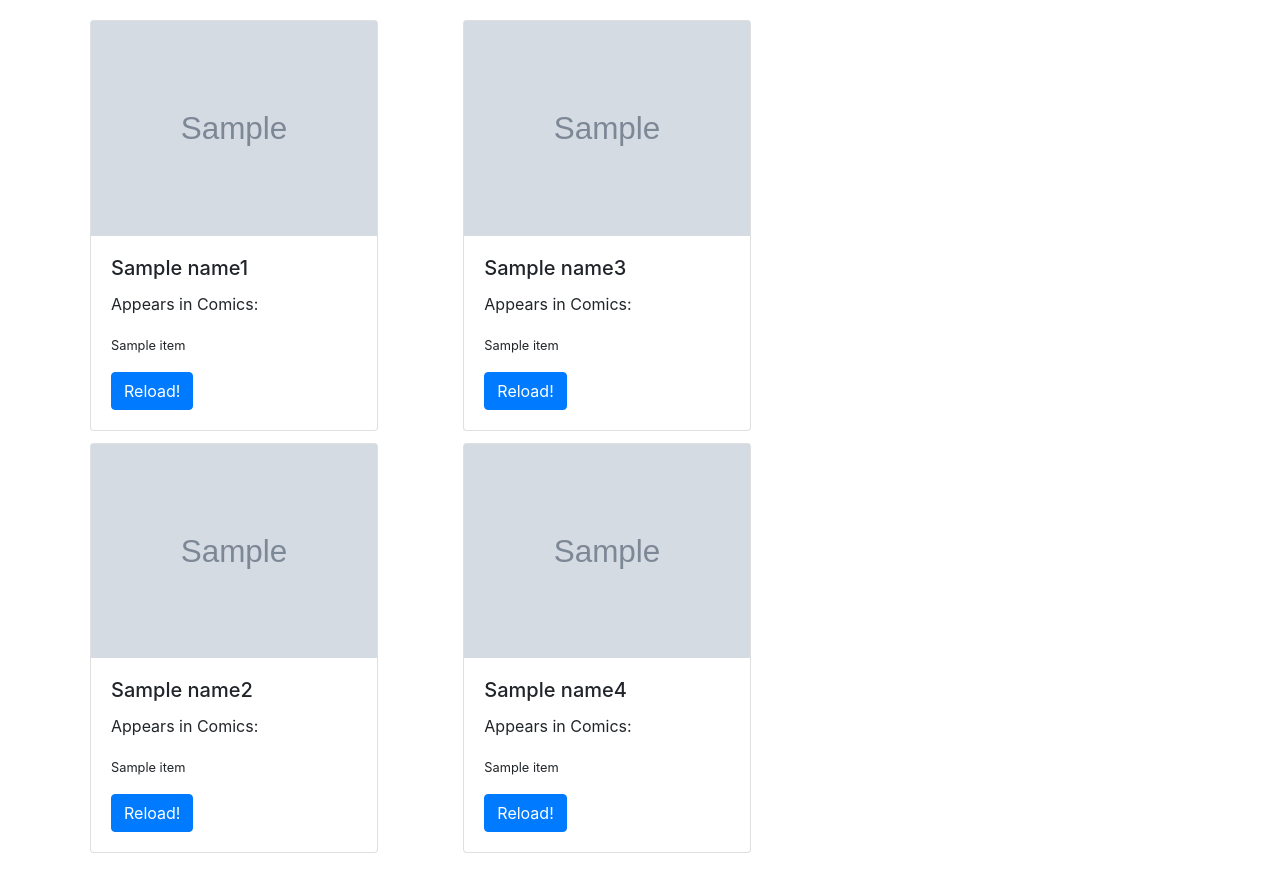
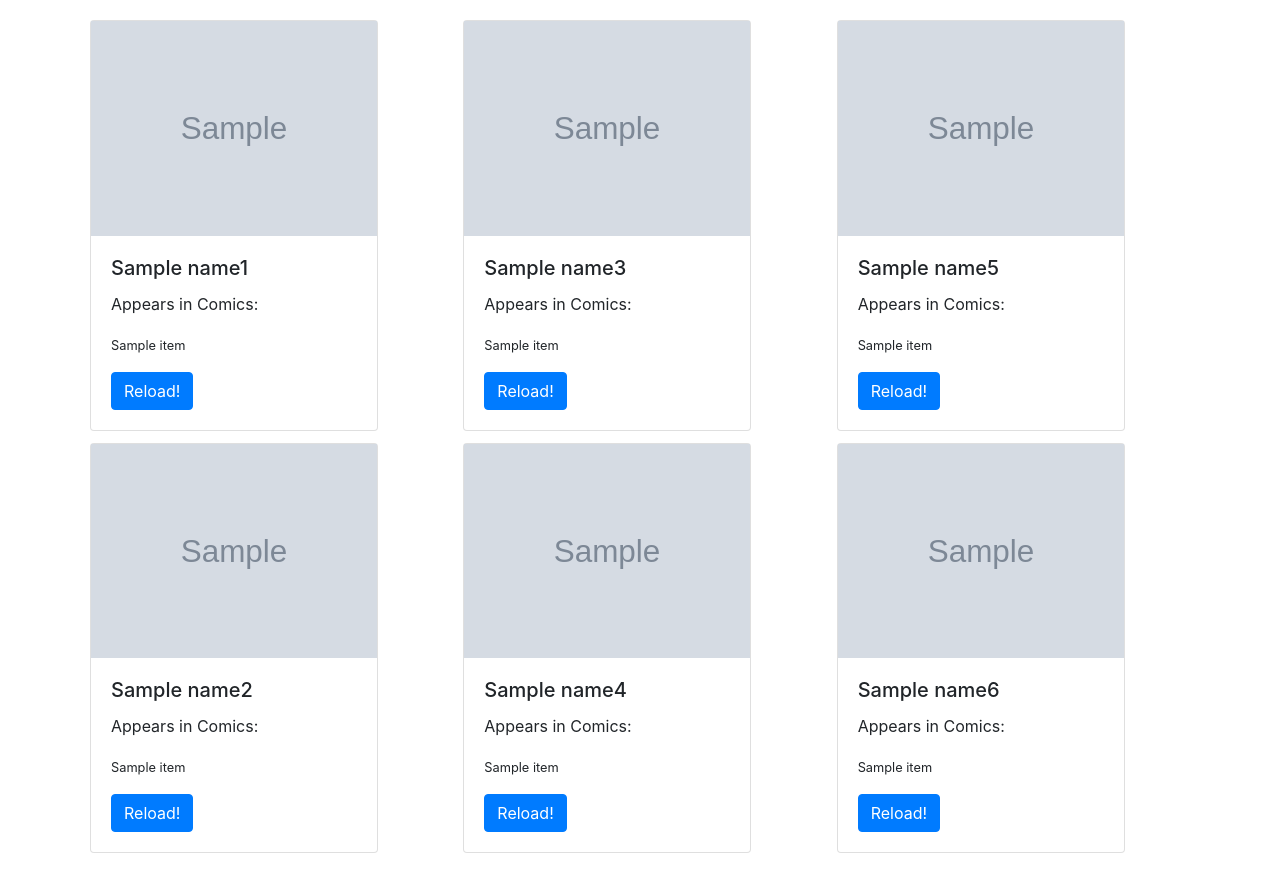
Before and after one commit to vfiftyfive/CFD12-Demo-App, a Flask app: template app/templates/page.html in a window 1280 px wide. Run offline with Flask 2, Linux system fonts and the light colour scheme; the template is opened without the code that fills it: most values are stand-ins (such as "Sample title", 1, 10 or a date in 2020); grey boxes marked "Sample" are stand-in pictures; parts of the project's set-up code (start-up, migrations or seed data) failed here and were passed over; some libraries are stand-ins or nearby versions.

Commit message:
add cards

```diff
--- a/app/main.py
+++ b/app/main.py
@@ -5,7 +5,7 @@ import sys
 import os
 import random
 
-card1, card2, card3, card4 = [], [], [], []
+card1, card2, card3, card4, card5, card6 = [], [], [], []
 app = Flask(__name__)
 host = os.getenv("MONGO_HOST")+":27017"
 
@@ -25,7 +25,7 @@ def get_content(host):
 
 @app.route("/")
 def main():
-    global card1, card2, card3, card4
+    global card1, card2, card3, card4, card5, card6
     card1 = get_content(host)
     card2 = get_content(host)
     card3 = get_content(host)
@@ -38,11 +38,12 @@ def main():
                             name1=card1['name'], name2=card2['name'],
                             name3=card3['name'], name4=card4['name'],
                             seq1=card1['comic_list'], seq2=card2['comic_list'],
-                            seq3=card3['comic_list'], seq4=card4['comic_list'])
+                            seq3=card3['comic_list'], seq4=card4['comic_list'],
+                            seq5=card5['comic_list'], seq6=card6['comic_list'])
 
 @app.route("/reload", methods=["POST"])
 def reload():
-    global card1, card2, card3, card4
+    global card1, card2, card3, card4, card5, card6
     card = request.form["reload"]
     if card == "card1":
         card1 = get_content(host)
@@ -50,16 +51,23 @@ def reload():
         card2 = get_content(host)
     elif card == "card3":
         card3 = get_content(host)
+    elif card == "card4":
+        card4 = get_content(host)
+    elif card == "card5":
+        card5 = get_content(host)
     else:
-        card4 = get_content(host)
+        card6 = get_content(host)
 
     return render_template('page.html', image1_url=card1['image_url'],
                             image2_url=card2['image_url'],
                             image3_url=card3['image_url'],
                             image4_url=card4['image_url'],
+                            image5_url=card5['image_url'],
+                            image6_url=card6['image_url'],
                             name1=card1['name'], name2=card2['name'],
                             name3=card3['name'], name4=card4['name'],
                             seq1=card1['comic_list'], seq2=card2['comic_list'],
-                            seq3=card3['comic_list'], seq4=card4['comic_list'])
+                            seq3=card3['comic_list'], seq4=card4['comic_list'],
+                            seq5=card5['comic_list'], seq6=card6['comic_list'],)
 if __name__ == "__main__":
     app.run(host="0.0.0.0", port=80)
--- a/app/templates/page.html
+++ b/app/templates/page.html
@@ -96,6 +96,48 @@
             <button name="reload" class="btn btn-primary" value="card4">Reload! </button>
           </div>
         </div>
+        <div class="card" style="width: 18rem">
+          <img
+          src={{ image5_url }}
+          class="img-fluid"
+          >
+          </img>
+
+          <div class="card-body">
+            <h5 class="card-title">{{ name5 }}</h5>
+            <p class="card-text">
+              Appears in Comics:
+              <ul class="list-unstyled">
+              {% for item in seq3 %}
+                <li><small>{{ item }}</small></li>
+              {% endfor %}
+              </ul>
+            </p>
+            <form method="POST" action="reload">
+            <button name="reload" class="btn btn-primary" value="card5">Reload! </button>
+          </div>
+        </div>
+        <div class="card" style="width: 18rem">
+          <img
+          src={{ image6_url }}
+          class="img-fluid"
+          >
+          </img>
+
+          <div class="card-body">
+            <h5 class="card-title">{{ name6 }}</h5>
+            <p class="card-text">
+              Appears in Comics:
+              <ul class="list-unstyled">
+              {% for item in seq3 %}
+                <li><small>{{ item }}</small></li>
+              {% endfor %}
+              </ul>
+            </p>
+            <form method="POST" action="reload">
+            <button name="reload" class="btn btn-primary" value="card6">Reload! </button>
+          </div>
+        </div>
       </div>
     </div>
   </body>
```
